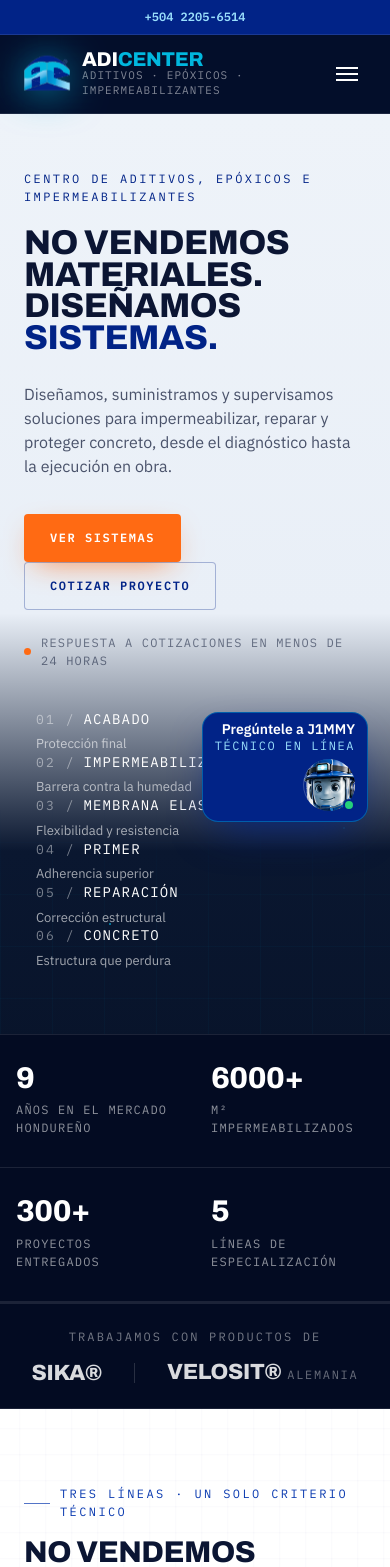
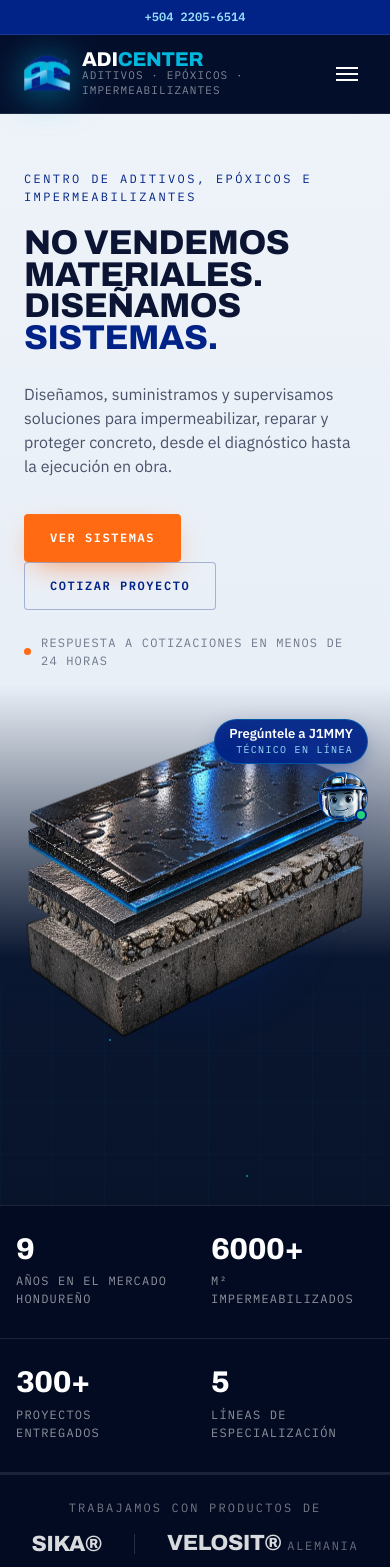
Before and after one commit to dacabrero11/adicenter, a Next.js app: page / in a window 390 px wide. Shown: the top 1567 px of the page. Built offline with nearby package versions, Linux system fonts and the light colour scheme.

Commit message:
fix: widget compacto, rotulo sobre casco, capas en hero mobile

```diff
--- a/src/components/Hero.tsx
+++ b/src/components/Hero.tsx
@@ -165,7 +165,7 @@
           </div>
 
           <ul
-            className="relative w-full md:w-[248px] flex-none xl:w-[300px] 2xl:w-[330px]"
+            className="relative hidden w-[248px] flex-none md:block xl:w-[300px] 2xl:w-[330px]"
             style={pos ? { height: altoBloque } : undefined}
           >
             {/* líneas guía: unen cada etiqueta con la altura real de su capa */}
@@ -241,6 +241,20 @@
         </div>
       </div>
 
+      {/* ---- capas mobile: grid compacto, solo en mobile ---- */}
+      <div className="mx-auto mt-5 grid max-w-sm grid-cols-3 gap-x-3 gap-y-2.5 px-5 md:hidden">
+        {CAPAS.map((c) => (
+          <div key={c.n} className="flex flex-col gap-0.5">
+            <span className="font-mono-adi text-[9px] font-semibold tracking-[0.08em] text-cyan/60">
+              {c.n}
+            </span>
+            <span className="font-mono-adi text-[10px] font-semibold uppercase tracking-[0.05em] text-white/75 leading-tight">
+              {c.titulo}
+            </span>
+          </div>
+        ))}
+      </div>
+
       {/* ---- barra de datos ---- */}
       <div className="relative z-2 border-y border-white/10 bg-navy-950">
         <StatsCounter />
--- a/src/components/JimmyWidget.tsx
+++ b/src/components/JimmyWidget.tsx
@@ -114,17 +114,19 @@
       <button
         onClick={() => setOpen(true)}
         aria-label="Preguntarle a J1MMY"
-        className={`fixed bottom-5.5 right-5.5 z-90 flex flex-col-reverse items-end gap-1.5 rounded-2xl border border-cyan/40 bg-navy px-3 pb-2.5 pt-2 shadow-[0_18px_44px_-16px_rgba(1,35,135,.95)] transition-all duration-300 hover:-translate-y-0.75 hover:scale-102 hover:shadow-[0_24px_54px_-16px_rgba(1,183,222,.6)] ${
+        className={`fixed bottom-5.5 right-5.5 z-90 flex flex-col items-end gap-2 transition-all duration-300 ${
           open ? "pointer-events-none scale-90 opacity-0" : ""
         } ${pulse ? "animate-jimmy-attention" : ""}`}
       >
-        <span className="relative h-[46px] w-[46px] flex-none rounded-full shadow-[inset_0_0_0_1px_rgba(255,255,255,.22)] max-[560px]:h-[52px] max-[560px]:w-[52px]">
-          <Image src="/images/jimmy-face.png" alt="" fill sizes="52px" className="rounded-full object-cover" />
+        {/* Rótulo flotante encima del casco */}
+        <span className="rounded-full border border-cyan/30 bg-navy/95 px-3.5 py-1.5 text-right shadow-[0_8px_24px_-8px_rgba(1,35,135,.7)] backdrop-blur-sm">
+          <strong className="block text-[13px] font-semibold leading-tight">Pregúntele a J1MMY</strong>
+          <small className="font-mono-adi block text-[10px] uppercase tracking-[0.13em] text-sky">Técnico en línea</small>
+        </span>
+        {/* Avatar compacto */}
+        <span className="relative h-[50px] w-[50px] flex-none rounded-full border border-cyan/40 bg-navy shadow-[0_18px_44px_-16px_rgba(1,35,135,.95)]">
+          <Image src="/images/jimmy-face.png" alt="" fill sizes="50px" className="rounded-full object-cover" />
           <span className="absolute bottom-0 right-0 h-3 w-3 rounded-full border-2 border-navy bg-[#25D07A]" />
-        </span>
-        <span className="text-right leading-tight">
-          <strong className="block text-[14px] font-semibold">Pregúntele a J1MMY</strong>
-          <small className="font-mono-adi block text-[12px] uppercase tracking-[0.13em] text-sky">Técnico en línea</small>
         </span>
       </button>
 
```
